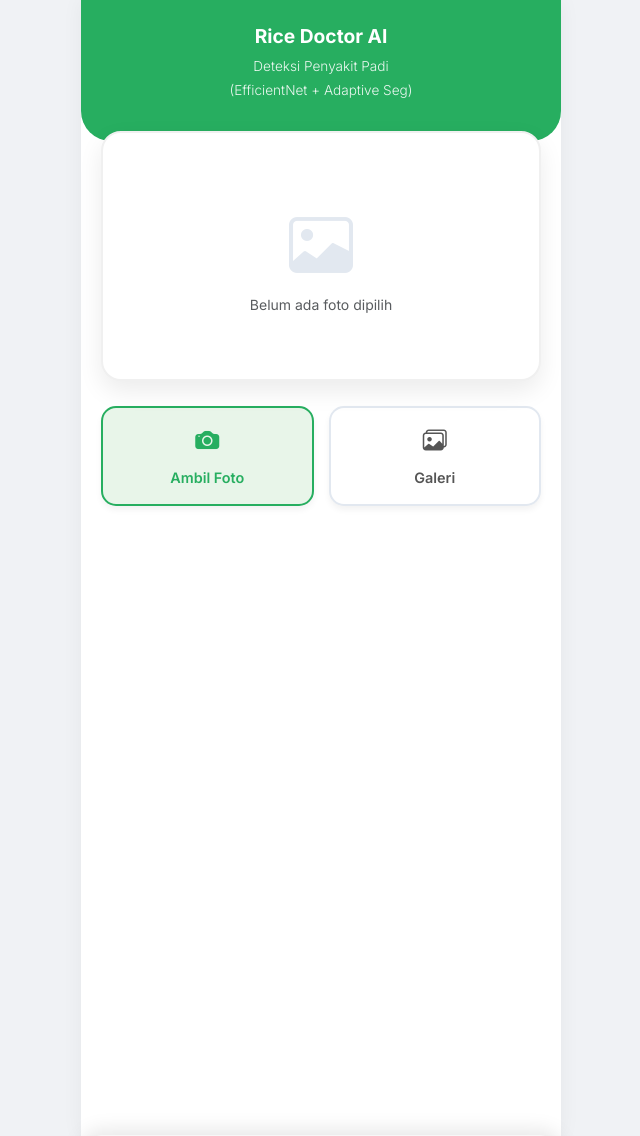
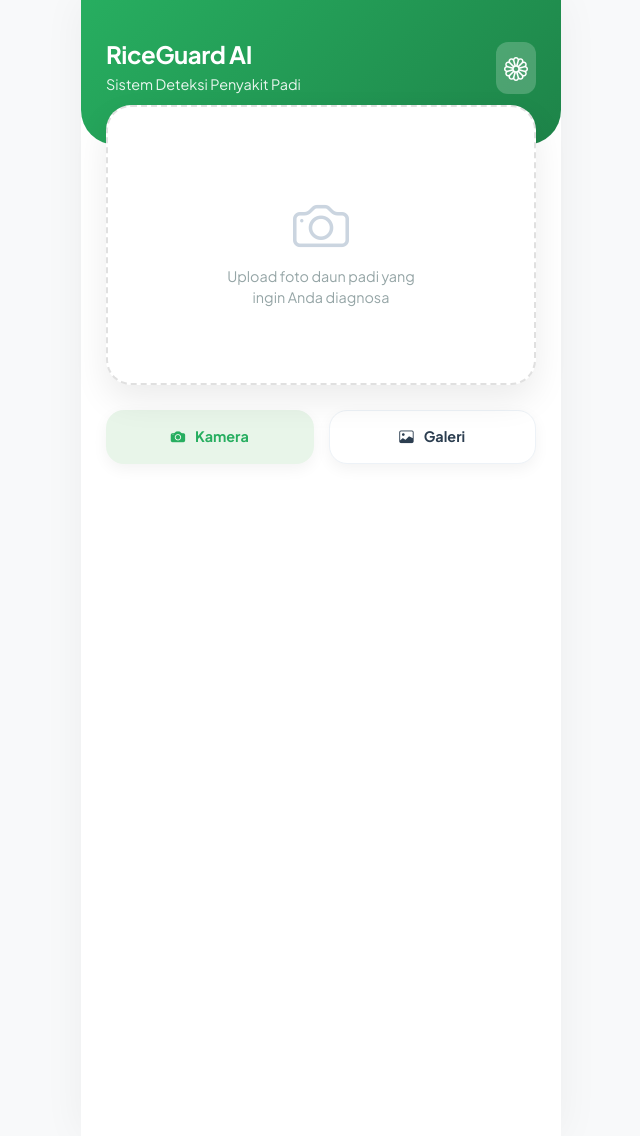
Before and after one commit to arissyafi/Rice-Disease-Detection-API, a Flask app: page / in a window 1280 px wide. Shown: the whole page, without its empty margins (319-959 px from the left). Run offline with Flask 3, Linux system fonts and the light colour scheme.

Commit message:
Update index.html

```diff
--- a/templates/index.html
+++ b/templates/index.html
@@ -3,177 +3,212 @@
 <head>
     <meta charset="UTF-8">
     <meta name="viewport" content="width=device-width, initial-scale=1.0, maximum-scale=1.0, user-scalable=no">
-    <title>Rice Disease Expert System</title>
+    <title>RiceGuard AI</title>
 
     <link href="https://cdn.jsdelivr.net/npm/bootstrap@5.3.0/dist/css/bootstrap.min.css" rel="stylesheet">
-    <link href="https://fonts.googleapis.com/css2?family=Inter:wght@300;400;600;700&display=swap" rel="stylesheet">
-    <link rel="stylesheet" href="https://cdn.jsdelivr.net/npm/bootstrap-icons@1.11.0/font/bootstrap-icons.css">
+    <link href="https://cdn.jsdelivr.net/npm/bootstrap-icons@1.11.0/font/bootstrap-icons.css" rel="stylesheet">
+    <link href="https://fonts.googleapis.com/css2?family=Plus+Jakarta+Sans:wght@400;600;700&display=swap" rel="stylesheet">
 
     <style>
         :root {
-            --primary-green: #2ecc71;
-            --dark-green: #27ae60;
-            --bg-color: #f0f2f5;
+            --primary: #27ae60;
+            --secondary: #2ecc71;
+            --danger: #e74c3c;
+            --dark: #2c3e50;
+            --bg: #f8f9fa;
         }
 
         body {
-            background-color: var(--bg-color);
-            font-family: 'Inter', sans-serif;
-            color: #333;
+            background-color: var(--bg);
+            font-family: 'Plus Jakarta Sans', sans-serif;
+            color: var(--dark);
+            -webkit-font-smoothing: antialiased;
         }
 
+        /* Mobile Container Simulation */
         .app-container {
             max-width: 480px;
             margin: 0 auto;
             min-height: 100vh;
             background: white;
-            box-shadow: 0 0 20px rgba(0,0,0,0.05);
+            box-shadow: 0 0 40px rgba(0,0,0,0.05);
             display: flex;
             flex-direction: column;
             position: relative;
         }
 
-        /* Header Modern */
+        /* Hero Header */
         .header {
-            background: var(--dark-green);
+            background: linear-gradient(135deg, var(--primary), #1e8449);
             color: white;
-            padding: 25px 20px 40px 20px; /* Padding bawah lebih besar untuk curve */
-            border-bottom-left-radius: 30px;
-            border-bottom-right-radius: 30px;
-            text-align: center;
+            padding: 40px 25px 50px 25px;
+            border-bottom-left-radius: 35px;
+            border-bottom-right-radius: 35px;
             position: relative;
             z-index: 1;
         }
 
-        .header h4 { font-weight: 700; margin-bottom: 5px; font-size: 1.2rem; }
-        .header small { opacity: 0.9; font-weight: 300; font-size: 0.85rem; }
+        .header h1 { font-weight: 800; font-size: 1.5rem; margin-bottom: 5px; letter-spacing: -0.5px; }
+        .header p { opacity: 0.9; font-size: 0.9rem; font-weight: 400; }
 
+        /* Content Area */
         .content {
             flex: 1;
-            padding: 20px;
-            margin-top: -30px; /* Pull content up */
+            padding: 0 25px;
+            margin-top: -40px;
             z-index: 2;
+            padding-bottom: 40px;
         }
 
-        /* Image Preview Box */
-        .preview-box {
+        /* Image Preview Area */
+        .scan-card {
             background: white;
-            border-radius: 20px;
-            box-shadow: 0 10px 25px rgba(0,0,0,0.08);
+            border-radius: 25px;
             padding: 15px;
+            box-shadow: 0 15px 35px rgba(0,0,0,0.08);
             text-align: center;
-            min-height: 250px;
+            min-height: 280px;
             display: flex;
+            flex-direction: column;
+            justify-content: center;
             align-items: center;
-            justify-content: center;
-            flex-direction: column;
-            border: 2px solid #f0f0f0;
+            border: 2px dashed #e0e0e0;
+            transition: all 0.3s ease;
             position: relative;
             overflow: hidden;
         }
 
-        #imageDisplay {
+        .scan-card.has-image {
+            border: none;
+            padding: 0;
+            background: black;
+        }
+
+        #imagePreview {
             width: 100%;
             height: 100%;
             object-fit: contain;
-            border-radius: 15px;
+            border-radius: 25px;
             display: none;
         }
 
-        .placeholder-icon {
-            font-size: 4rem;
-            color: #e2e8f0;
-            margin-bottom: 10px;
-        }
+        .placeholder-content i { font-size: 3.5rem; color: #cbd5e0; margin-bottom: 15px; }
+        .placeholder-content p { color: #95a5a6; font-size: 0.9rem; margin: 0; }
 
-        /* Tombol Aksi */
-        .action-buttons {
-            display: flex;
+        /* Action Buttons */
+        .action-grid {
+            display: grid;
+            grid-template-columns: 1fr 1fr;
             gap: 15px;
             margin-top: 25px;
         }
 
-        .btn-action {
-            flex: 1;
+        .btn-custom {
+            border: none;
             padding: 15px;
-            border-radius: 15px;
-            border: none;
-            font-weight: 600;
+            border-radius: 18px;
+            font-weight: 700;
             font-size: 0.9rem;
             display: flex;
-            flex-direction: column;
             align-items: center;
             justify-content: center;
-            gap: 8px;
+            gap: 10px;
             transition: transform 0.2s;
-            box-shadow: 0 4px 6px rgba(0,0,0,0.05);
+            box-shadow: 0 5px 15px rgba(0,0,0,0.05);
         }
 
-        .btn-action:active { transform: scale(0.95); }
+        .btn-custom:active { transform: scale(0.96); }
+        .btn-camera { background: #e8f5e9; color: var(--primary); }
+        .btn-gallery { background: white; color: var(--dark); border: 1px solid #edf2f7; }
 
-        .btn-camera {
-            background-color: #e8f5e9;
-            color: var(--dark-green);
-            border: 2px solid var(--dark-green);
+        .btn-analyze {
+            width: 100%;
+            background: var(--dark);
+            color: white;
+            margin-top: 20px;
+            padding: 18px;
+            box-shadow: 0 10px 20px rgba(44, 62, 80, 0.3);
         }
 
-        .btn-gallery {
-            background-color: #fff;
-            color: #555;
-            border: 2px solid #e2e8f0;
+        /* Result Section */
+        .result-modal {
+            position: fixed;
+            top: 0; left: 0; width: 100%; height: 100%;
+            background: rgba(0,0,0,0.6);
+            backdrop-filter: blur(5px);
+            z-index: 100;
+            display: none;
+            justify-content: center;
+            align-items: end; /* Slide from bottom */
         }
 
-        .btn-analyze {
-            background: linear-gradient(135deg, var(--dark-green), var(--primary-green));
-            color: white;
-            border: none;
-            border-radius: 15px;
-            padding: 18px;
-            font-weight: 700;
+        .result-content {
+            background: white;
             width: 100%;
-            margin-top: 20px;
-            font-size: 1rem;
-            box-shadow: 0 10px 20px rgba(39, 174, 96, 0.3);
-            display: none; /* Hidden until image selected */
+            max-width: 480px;
+            border-top-left-radius: 30px;
+            border-top-right-radius: 30px;
+            padding: 30px 25px;
+            transform: translateY(100%);
+            transition: transform 0.3s cubic-bezier(0.2, 0.8, 0.2, 1);
+            max-height: 85vh;
+            overflow-y: auto;
         }
 
-        /* Result Card */
-        .result-card {
-            background: white;
-            border-radius: 20px;
-            padding: 25px;
-            margin-top: 20px;
-            box-shadow: 0 -5px 20px rgba(0,0,0,0.1);
-            position: fixed;
-            bottom: 0;
-            left: 50%;
-            transform: translateX(-50%) translateY(100%);
-            width: 100%;
-            max-width: 480px;
-            transition: transform 0.3s ease-out;
-            z-index: 100;
+        .result-modal.active .result-content { transform: translateY(0); }
+
+        .disease-badge {
+            display: inline-block;
+            padding: 6px 15px;
+            border-radius: 50px;
+            font-size: 0.8rem;
+            font-weight: 700;
+            text-transform: uppercase;
+            letter-spacing: 1px;
+            margin-bottom: 10px;
         }
 
-        .result-card.show { transform: translateX(-50%) translateY(0); }
+        .bg-healthy { background: #d1fae5; color: #059669; }
+        .bg-danger-soft { background: #fee2e2; color: #dc2626; }
 
-        .confidence-pill {
-            background: #f0fdf4;
-            color: var(--dark-green);
-            padding: 5px 15px;
-            border-radius: 20px;
-            font-size: 0.8rem;
-            font-weight: 700;
-            display: inline-block;
-            margin-top: 5px;
+        .confidence-bar {
+            height: 6px;
+            background: #edf2f7;
+            border-radius: 10px;
+            margin: 15px 0;
+            overflow: hidden;
         }
 
-        /* Overlay Gelap saat hasil muncul */
-        .overlay {
-            position: fixed; top: 0; left: 0; width: 100%; height: 100%;
-            background: rgba(0,0,0,0.5); z-index: 90;
-            display: none;
+        .confidence-fill {
+            height: 100%;
+            background: var(--primary);
+            width: 0%;
+            transition: width 1s ease;
         }
 
+        /* Info Cards */
+        .info-card {
+            background: #f8fafc;
+            border-radius: 15px;
+            padding: 20px;
+            margin-top: 15px;
+            border-left: 4px solid var(--primary);
+        }
+
+        .info-title { font-weight: 700; font-size: 0.95rem; margin-bottom: 10px; display: flex; align-items: center; gap: 8px; }
+        .info-text { font-size: 0.9rem; line-height: 1.6; color: #555; margin: 0; }
+        .info-list { margin: 0; padding-left: 20px; font-size: 0.9rem; color: #555; }
+        .info-list li { margin-bottom: 5px; }
+
+        /* Loading */
+        .loading-overlay {
+            position: absolute; top:0; left:0; width:100%; height:100%;
+            background: rgba(255,255,255,0.9);
+            display: none;
+            justify-content: center; align-items: center; flex-direction: column;
+            z-index: 10;
+            border-radius: 25px;
+        }
     </style>
 </head>
 <body>
@@ -181,173 +216,238 @@
 <div class="app-container">
 
     <div class="header">
-        <h4>Rice Doctor AI</h4>
-        <small>Deteksi Penyakit Padi <br> (EfficientNet + Adaptive Seg)</small>
+        <div class="d-flex justify-content-between align-items-center">
+            <div>
+                <h1>RiceGuard AI</h1>
+                <p class="mb-0">Sistem Deteksi Penyakit Padi</p>
+            </div>
+            <div style="background: rgba(255,255,255,0.2); padding: 8px; border-radius: 12px;">
+                <i class="bi bi-flower1 fs-4"></i>
+            </div>
+        </div>
     </div>
 
     <div class="content">
 
-        <div class="preview-box">
-            <div id="placeholderState">
-                <i class="bi bi-image placeholder-icon"></i>
-                <p class="text-muted small mb-0">Belum ada foto dipilih</p>
+        <div class="scan-card" id="scanCard">
+            <div class="loading-overlay" id="loadingState">
+                <div class="spinner-border text-success mb-3" role="status"></div>
+                <small class="fw-bold text-muted">Menganalisa Citra...</small>
             </div>
-            <img id="imageDisplay" src="" alt="Preview">
+
+            <div class="placeholder-content" id="placeholder">
+                <i class="bi bi-camera"></i>
+                <p>Upload foto daun padi yang<br>ingin Anda diagnosa</p>
+            </div>
+            <img id="imagePreview" src="" alt="Preview">
         </div>
 
-        <div class="action-buttons">
-            <button class="btn-action btn-camera" onclick="triggerCamera()">
-                <i class="bi bi-camera-fill fs-4"></i>
-                Ambil Foto
+        <div class="action-grid">
+            <button class="btn-custom btn-camera" onclick="document.getElementById('cameraInput').click()">
+                <i class="bi bi-camera-fill"></i> Kamera
             </button>
-
-            <button class="btn-action btn-gallery" onclick="triggerGallery()">
-                <i class="bi bi-images fs-4"></i>
-                Galeri
+            <button class="btn-custom btn-gallery" onclick="document.getElementById('galleryInput').click()">
+                <i class="bi bi-image"></i> Galeri
             </button>
         </div>
 
-        <input type="file" id="cameraInput" accept="image/*" capture="environment" hidden>
+        <input type="file" id="cameraInput" accept="image/*" capture="environment" hidden onchange="handleFile(this)">
+        <input type="file" id="galleryInput" accept="image/*" hidden onchange="handleFile(this)">
 
-        <input type="file" id="galleryInput" accept="image/*" hidden>
-
-        <button id="analyzeBtn" class="btn-analyze">
-            🔍 Analisis Sekarang
+        <button class="btn-custom btn-analyze" id="analyzeBtn" onclick="analyzeImage()" style="display: none;">
+            🔍 Diagnosa Sekarang
         </button>
 
     </div>
 
-    <div id="loading" class="position-fixed top-50 start-50 translate-middle text-center" style="display: none; z-index: 110;">
-        <div class="spinner-border text-success" style="width: 3rem; height: 3rem;" role="status"></div>
-        <p class="mt-2 text-white fw-bold" style="text-shadow: 0 2px 4px rgba(0,0,0,0.5);">Memproses Citra...</p>
-    </div>
+    <div class="result-modal" id="resultModal">
+        <div class="result-content">
+            <div class="d-flex justify-content-between align-items-center mb-3">
+                <span class="text-muted small fw-bold">HASIL ANALISA</span>
+                <button class="btn-close" onclick="closeResult()"></button>
+            </div>
 
-    <div id="overlay" class="overlay" onclick="closeResult()"></div>
+            <span id="badgeClass" class="disease-badge bg-danger-soft">-</span>
+            <h2 id="resultTitle" class="fw-bold mb-1" style="color: var(--dark)">-</h2>
 
-    <div id="resultCard" class="result-card">
-        <div class="d-flex justify-content-between align-items-center mb-3">
-            <h6 class="text-muted mb-0">HASIL DIAGNOSA</h6>
-            <button class="btn-close" onclick="closeResult()"></button>
-        </div>
+            <div class="d-flex justify-content-between align-items-end mt-2">
+                <small class="text-muted">Tingkat Keyakinan</small>
+                <span id="confScore" class="fw-bold text-success">0%</span>
+            </div>
+            <div class="confidence-bar">
+                <div id="confFill" class="confidence-fill"></div>
+            </div>
 
-        <h2 id="resultClass" class="fw-bold mb-1">-</h2>
-        <div class="confidence-pill">Akurasi: <span id="resultConf">0%</span></div>
+            <div id="infoSection">
+                </div>
 
-        <hr class="my-3">
-
-        <div class="alert alert-light border small mb-0">
-            <i class="bi bi-info-circle-fill text-primary"></i>
-            Model menggunakan segmentasi otomatis. Pastikan foto fokus pada daun.
+            <button class="btn btn-outline-secondary w-100 mt-4 py-3 rounded-4 fw-bold" onclick="closeResult()">
+                Selesai / Scan Lagi
+            </button>
         </div>
     </div>
 
 </div>
 
 <script>
-    // Elements
-    const cameraInput = document.getElementById('cameraInput');
-    const galleryInput = document.getElementById('galleryInput');
-    const imageDisplay = document.getElementById('imageDisplay');
-    const placeholderState = document.getElementById('placeholderState');
-    const analyzeBtn = document.getElementById('analyzeBtn');
-    const loading = document.getElementById('loading');
-    const resultCard = document.getElementById('resultCard');
-    const overlay = document.getElementById('overlay');
-    const resultClass = document.getElementById('resultClass');
-    const resultConf = document.getElementById('resultConf');
+    // --- DATABASE PENYAKIT (Knowledge Base) ---
+    // Pastikan Key ('BrownSpot') sama persis dengan output Model Python
+    const DISEASE_DB = {
+        'BrownSpot': {
+            title: 'Brown Spot (Bercak Coklat)',
+            desc: 'Penyakit jamur yang menyebabkan bercak coklat oval pada daun. Sering terjadi pada tanah yang kekurangan nutrisi.',
+            treatment: [
+                'Gunakan fungisida berbahan aktif Iprodione atau Propiconazole.',
+                'Berikan pupuk Kalium (K) dan Silika untuk memperkuat daun.',
+                'Lakukan perawatan benih (seed treatment) sebelum tanam.',
+                'Jaga kebersihan gulma di sekitar sawah.'
+            ]
+        },
+        'LeafBlast': {
+            title: 'Leaf Blast (Blas Daun)',
+            desc: 'Penyakit mematikan yang disebabkan jamur Pyricularia oryzae. Menandai daun dengan bercak berbentuk belah ketupat.',
+            treatment: [
+                'Segera semprot fungisida (Tricyclazole atau Isoprothiolane).',
+                'Hindari penggunaan pupuk Urea (Nitrogen) berlebihan.',
+                'Jaga genangan air di sawah (jangan biarkan tanah kering retak).',
+                'Musnahkan jerami sisa tanaman yang terinfeksi.'
+            ]
+        },
+        'Hispa': {
+            title: 'Rice Hispa (Hama Putih)',
+            desc: 'Serangan kumbang kecil yang menggerogoti hijau daun, menyisakan garis-garis putih transparan pada daun.',
+            treatment: [
+                'Pangkas ujung daun yang bertelur jika serangan masih sedikit.',
+                'Semprot insektisida sistemik (seperti Chlorpyrifos) jika parah.',
+                'Gunakan jaring serangga untuk menangkap kumbang dewasa.',
+                'Bersihkan rumput liar di sekitar pematang.'
+            ]
+        },
+        'Healthy': {
+            title: 'Tanaman Sehat',
+            desc: 'Tidak ditemukan tanda-tanda penyakit pada daun ini. Tanaman tumbuh dengan optimal.',
+            treatment: [
+                'Pertahankan pemberian air dan pupuk yang seimbang.',
+                'Lakukan pemantauan rutin setiap minggu.',
+                'Jaga jarak tanam agar sirkulasi udara baik.'
+            ]
+        }
+    };
 
     let selectedFile = null;
 
-    // 1. Fungsi Trigger Tombol
-    function triggerCamera() {
-        cameraInput.click();
-    }
+    function handleFile(input) {
+        if(input.files && input.files[0]) {
+            selectedFile = input.files[0];
+            const reader = new FileReader();
 
-    function triggerGallery() {
-        galleryInput.click();
-    }
+            reader.onload = (e) => {
+                document.getElementById('imagePreview').src = e.target.result;
+                document.getElementById('imagePreview').style.display = 'block';
+                document.getElementById('placeholder').style.display = 'none';
+                document.getElementById('scanCard').classList.add('has-image');
+                document.getElementById('analyzeBtn').style.display = 'block';
 
-    // 2. Handle File Selection (Camera)
-    cameraInput.addEventListener('change', (e) => handleFileSelect(e));
-
-    // 3. Handle File Selection (Gallery)
-    galleryInput.addEventListener('change', (e) => handleFileSelect(e));
-
-    function handleFileSelect(event) {
-        const file = event.target.files[0];
-        if (file) {
-            selectedFile = file;
-            const reader = new FileReader();
-            reader.onload = function(e) {
-                imageDisplay.src = e.target.result;
-                imageDisplay.style.display = 'block';
-                placeholderState.style.display = 'none';
-                analyzeBtn.style.display = 'block'; // Tampilkan tombol analisa
-
-                // Animasi scroll halus ke tombol
-                analyzeBtn.scrollIntoView({ behavior: 'smooth' });
+                // Scroll smooth ke tombol
+                document.getElementById('analyzeBtn').scrollIntoView({behavior: 'smooth'});
             }
-            reader.readAsDataURL(file);
+            reader.readAsDataURL(selectedFile);
         }
     }
 
-    // 4. Proses Analisa (AJAX)
-    analyzeBtn.addEventListener('click', async () => {
-        if (!selectedFile) return;
+    async function analyzeImage() {
+        if(!selectedFile) return;
 
-        // UI States
-        loading.style.display = 'block';
-        overlay.style.display = 'block'; // Gelapkan background
+        // UI Loading State
+        document.getElementById('loadingState').style.display = 'flex';
 
         const formData = new FormData();
         formData.append('file', selectedFile);
 
         try {
-            const response = await fetch('/predict', {
-                method: 'POST',
-                body: formData
-            });
-            const data = await response.json();
+            const req = await fetch('/predict', { method: 'POST', body: formData });
+            const res = await req.json();
 
-            loading.style.display = 'none';
+            document.getElementById('loadingState').style.display = 'none';
 
-            if (data.error) {
-                alert("Error: " + data.error);
-                overlay.style.display = 'none';
+            if(res.error) {
+                alert("Error: " + res.error);
             } else {
-                showResult(data);
+                showResult(res.class, res.confidence);
             }
+        } catch(e) {
+            document.getElementById('loadingState').style.display = 'none';
+            alert("Gagal koneksi ke server.");
+        }
+    }
 
-        } catch (error) {
-            console.error(error);
-            loading.style.display = 'none';
-            overlay.style.display = 'none';
-            alert("Gagal terhubung ke server.");
-        }
-    });
+    function showResult(className, confidence) {
+        const modal = document.getElementById('resultModal');
+        const data = DISEASE_DB[className] || {
+            title: className,
+            desc: 'Tidak ada informasi detail untuk kelas ini.',
+            treatment: []
+        };
 
-    // 5. Tampilkan Hasil
-    function showResult(data) {
-        resultClass.innerText = data.class;
-        resultConf.innerText = data.confidence;
+        // 1. Isi Data Utama
+        document.getElementById('resultTitle').innerText = data.title;
+        document.getElementById('confScore').innerText = confidence;
 
-        // Warna teks sesuai kelas
-        if (data.class === 'Healthy') {
-            resultClass.style.color = '#27ae60';
+        // 2. Animasi Bar
+        const confVal = parseFloat(confidence);
+        setTimeout(() => {
+            document.getElementById('confFill').style.width = confVal + '%';
+        }, 100);
+
+        // 3. Atur Warna & Badge
+        const badge = document.getElementById('badgeClass');
+        if(className === 'Healthy') {
+            badge.className = 'disease-badge bg-healthy';
+            badge.innerText = 'SEHAT / AMAN';
+            document.getElementById('confFill').style.backgroundColor = '#2ecc71';
         } else {
-            resultClass.style.color = '#e74c3c';
+            badge.className = 'disease-badge bg-danger-soft';
+            badge.innerText = 'TERDETEKSI PENYAKIT';
+            document.getElementById('confFill').style.backgroundColor = '#e74c3c';
         }
 
-        // Slide up card
-        resultCard.classList.add('show');
+        // 4. Generate Info & Treatment (HTML Injection)
+        let infoHTML = `
+            <div class="info-card">
+                <div class="info-title text-primary">
+                    <i class="bi bi-info-circle-fill"></i> Mengenai Penyakit
+                </div>
+                <p class="info-text">${data.desc}</p>
+            </div>
+        `;
+
+        if(data.treatment.length > 0) {
+            let listHTML = data.treatment.map(item => `<li>${item}</li>`).join('');
+            infoHTML += `
+                <div class="info-card" style="border-left-color: #f39c12;">
+                    <div class="info-title" style="color: #d35400;">
+                        <i class="bi bi-bandaid-fill"></i> Rekomendasi Penanganan
+                    </div>
+                    <ul class="info-list">
+                        ${listHTML}
+                    </ul>
+                </div>
+            `;
+        }
+
+        document.getElementById('infoSection').innerHTML = infoHTML;
+
+        // 5. Tampilkan Modal
+        modal.style.display = 'flex';
+        setTimeout(() => { modal.classList.add('active'); }, 10);
     }
 
-    // 6. Tutup Hasil
     function closeResult() {
-        resultCard.classList.remove('show');
-        overlay.style.display = 'none';
+        const modal = document.getElementById('resultModal');
+        modal.classList.remove('active');
+        setTimeout(() => { modal.style.display = 'none'; }, 300);
     }
 </script>
 
 </body>
-          </html>
+</html>
```
